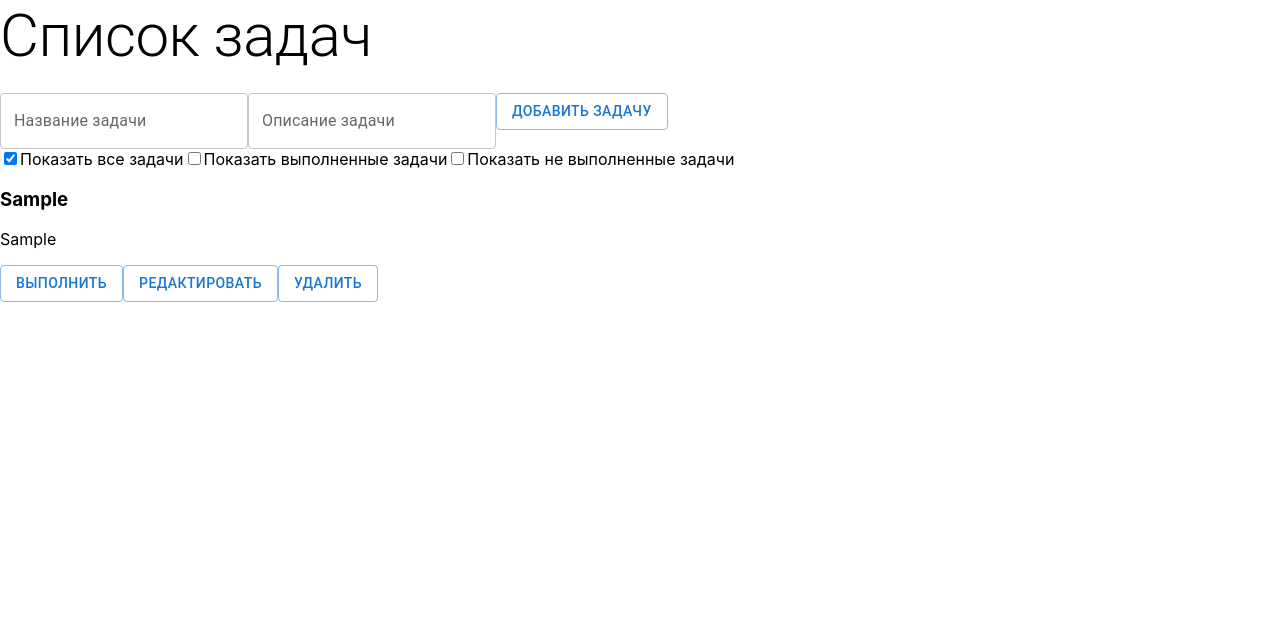
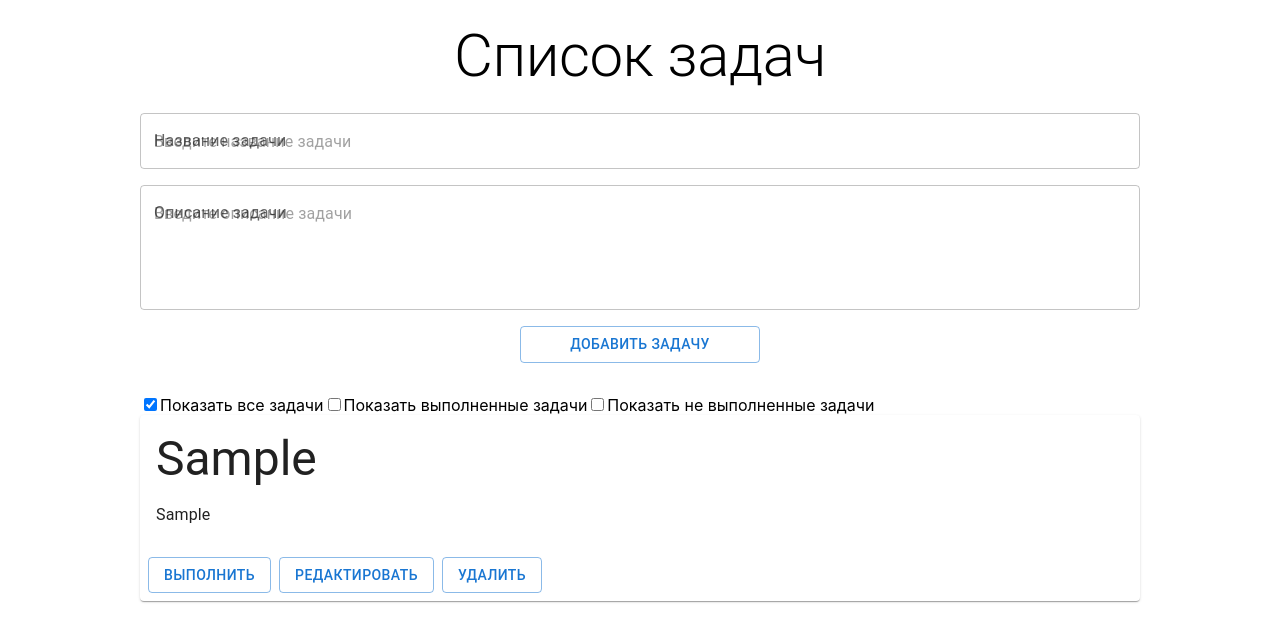
Before and after one commit to Hydrobee3000/todo, a React (Create React App) app: page / in a window 1280 px wide. Both pictures are taken after typing "Sample", "Sample" into the empty fields and a click on the button "ДОБАВИТЬ ЗАДАЧУ". Shown: the top 642 px of the page. Built offline with nearby package versions, Linux system fonts and the light colour scheme.

Commit message:
Добавлены базовые стили

```diff
--- a/src/App.tsx
+++ b/src/App.tsx
@@ -1,5 +1,5 @@
 import React, { useState } from 'react'
-import { Typography } from '@mui/material'
+import { Fab, Typography } from '@mui/material'
 import TaskForm from './components/TaskForm'
 import TaskList from './components/TaskList'
 import { Task } from './types'
@@ -54,10 +54,12 @@ const App: React.FC = () => {
 
   return (
     <div>
-      <Typography variant='h2' gutterBottom>
+      <Typography variant='h2' gutterBottom style={{ textAlign: 'center' }}>
         Список задач
       </Typography>
+
       <TaskForm onCreateTask={createTask} />
+
       <div>
         <label>
           <input type='checkbox' checked={showAllTasks} onChange={handleShowAllTasksChange} />
--- a/src/components/TaskForm.tsx
+++ b/src/components/TaskForm.tsx
@@ -21,8 +21,9 @@ const TaskForm: React.FC<TaskFormProps> = ({ onCreateTask }) => {
   }
 
   return (
-    <form onSubmit={handleSubmit}>
+    <form onSubmit={handleSubmit} style={{ display: 'flex', flexDirection: 'column', marginBottom: '2rem' }}>
       <TextField
+        style={{ marginBottom: '1rem' }}
         id='outlined-basic'
         variant='outlined'
         label='Название задачи'
@@ -31,14 +32,17 @@ const TaskForm: React.FC<TaskFormProps> = ({ onCreateTask }) => {
         onChange={(e) => setTitle(e.target.value)}
       />
       <TextField
+        style={{ marginBottom: '1rem' }}
         id='outlined-basic'
         variant='outlined'
         label='Описание задачи'
         placeholder='Введите описание задачи'
         value={description}
         onChange={(e) => setDescription(e.target.value)}
+        multiline
+        rows={4}
       />
-      <Button type='submit' variant='outlined'>
+      <Button type='submit' variant='outlined' style={{ marginLeft: 'auto', marginRight: 'auto', width: '15rem' }}>
         Добавить задачу
       </Button>
     </form>
--- a/src/components/TaskItem.tsx
+++ b/src/components/TaskItem.tsx
@@ -2,7 +2,7 @@
 import React, { useState } from 'react'
 import { Task } from '../types'
 import TaskEditForm from './TaskEditForm'
-import { Button } from '@mui/material'
+import { Button, Card, CardActions, CardContent, Typography } from '@mui/material'
 
 interface TaskItemProps {
   task: Task
@@ -28,15 +28,22 @@ const TaskItem: React.FC<TaskItemProps> = ({ task, onDeleteTask, onToggleTask, o
   }
 
   return (
-    <div>
+    <Card sx={{ minWidth: 275 }}>
       {isEditing ? (
         <div>
           <TaskEditForm task={task} onSaveTask={handleSaveTask} onCancelEdit={handleCancelEdit} />
         </div>
       ) : (
         <>
-          <h3>{task.title}</h3>
-          <p>{task.description}</p>
+          <CardContent>
+            <Typography variant='h3' gutterBottom>
+              {task.title}
+            </Typography>
+            <Typography variant='body1' gutterBottom>
+              {task.description}
+            </Typography>
+          </CardContent>
+          <CardActions>
             <Button variant='outlined' onClick={() => onToggleTask(task.id)}>
               {task.completed ? 'Отменить' : 'Выполнить'}
             </Button>
@@ -46,9 +53,10 @@ const TaskItem: React.FC<TaskItemProps> = ({ task, onDeleteTask, onToggleTask, o
             <Button variant='outlined' onClick={() => onDeleteTask(task.id)}>
               Удалить
             </Button>
+          </CardActions>
         </>
       )}
-    </div>
+    </Card>
   )
 }
 
--- a/src/index.css
+++ b/src/index.css
@@ -1,13 +1,15 @@
 body {
+  width: 1000px;
   margin: 0;
-  font-family: -apple-system, BlinkMacSystemFont, 'Segoe UI', 'Roboto', 'Oxygen',
-    'Ubuntu', 'Cantarell', 'Fira Sans', 'Droid Sans', 'Helvetica Neue',
-    sans-serif;
+  margin-left: auto;
+  margin-right: auto;
+  padding: 20px;
+  font-family: -apple-system, BlinkMacSystemFont, 'Segoe UI', 'Roboto', 'Oxygen', 'Ubuntu', 'Cantarell', 'Fira Sans', 'Droid Sans',
+    'Helvetica Neue', sans-serif;
   -webkit-font-smoothing: antialiased;
   -moz-osx-font-smoothing: grayscale;
 }
 
 code {
-  font-family: source-code-pro, Menlo, Monaco, Consolas, 'Courier New',
-    monospace;
+  font-family: source-code-pro, Menlo, Monaco, Consolas, 'Courier New', monospace;
 }
```
Lines whose indentation alone changed are shown as unchanged.
